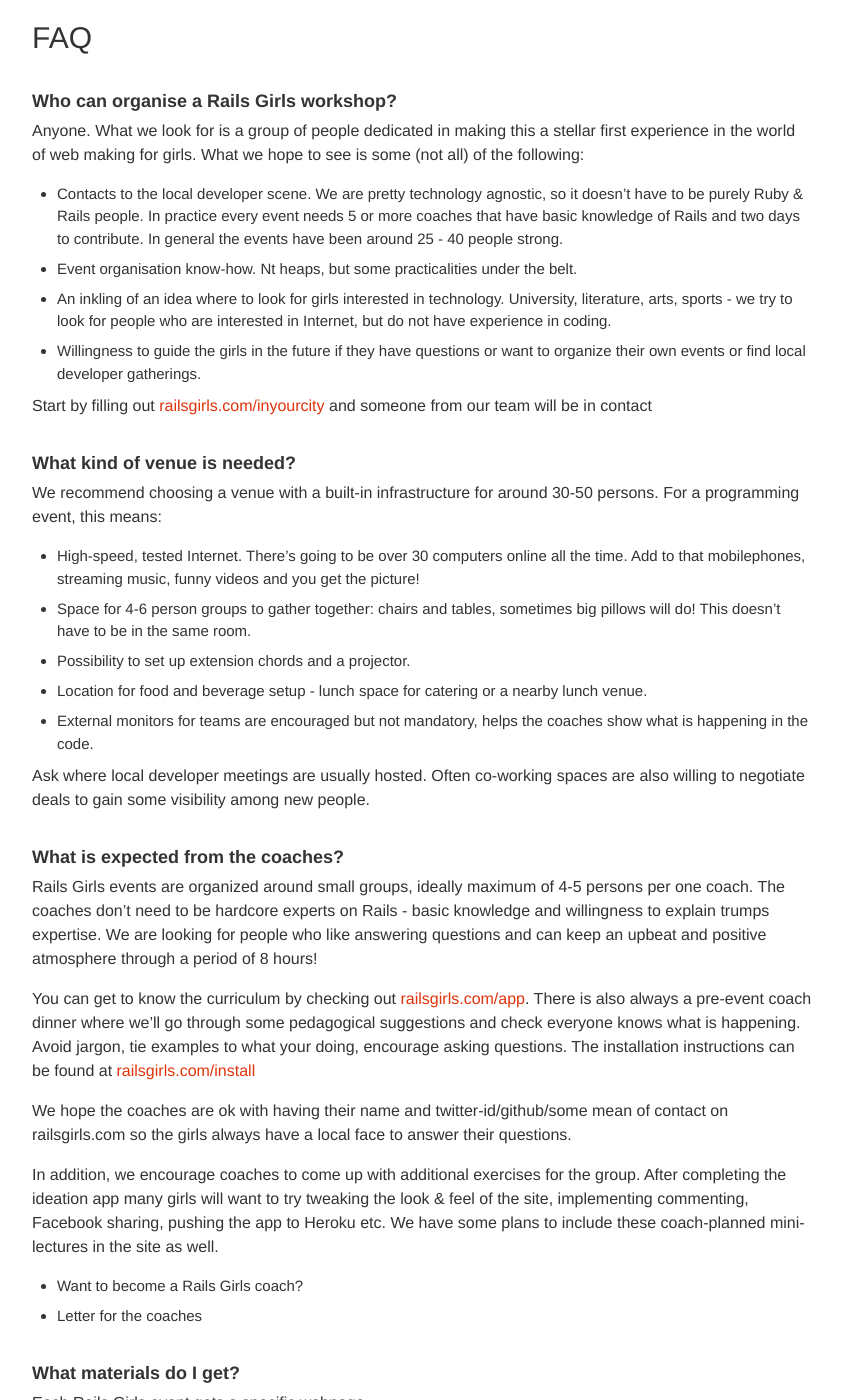
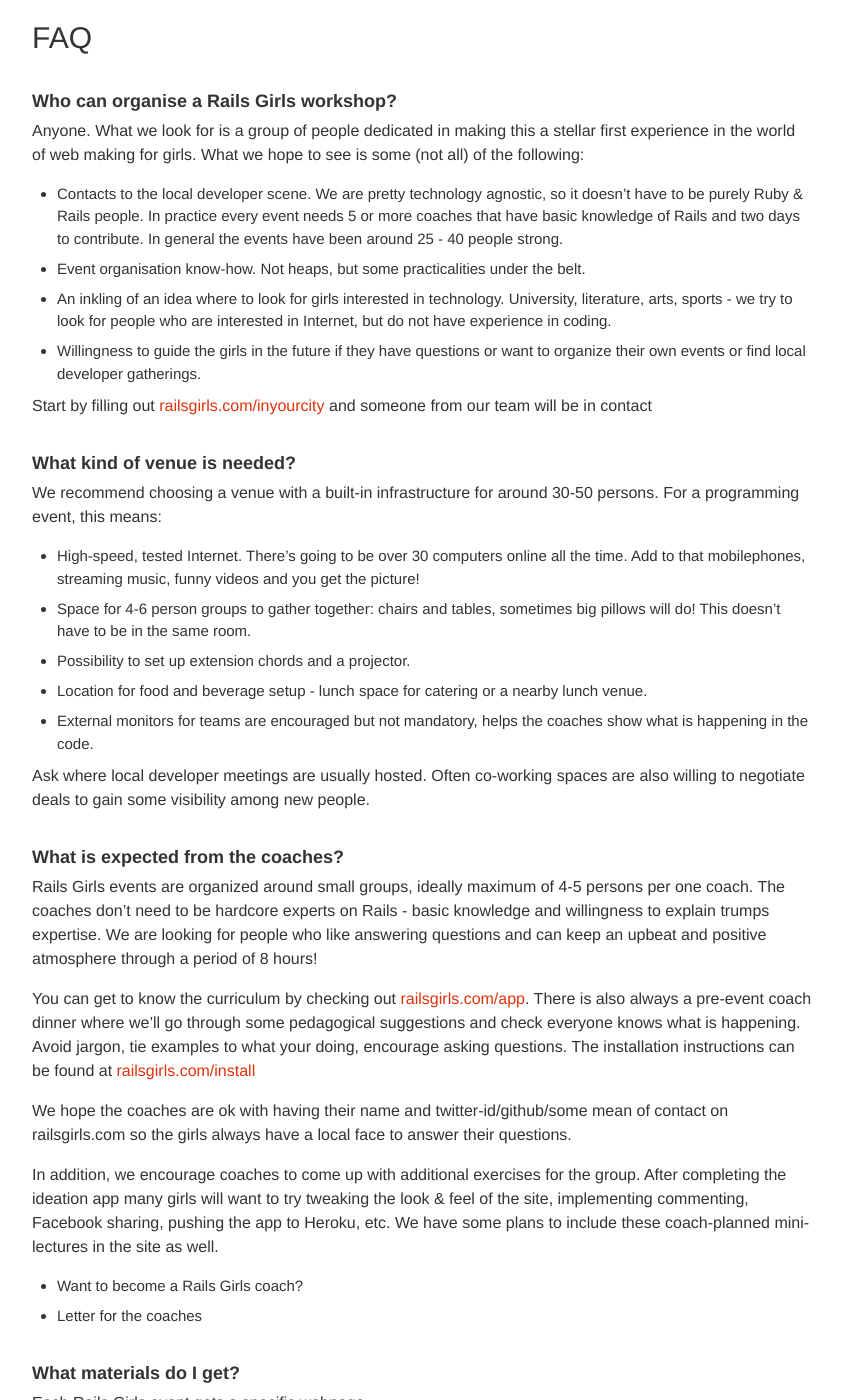
Before and after one commit to railsgirls/guides.railsgirls.com, a Jekyll site: the page built from _posts/2012-04-18-guide.markdown, in a window 1280 px wide and 1400 px high, scrolled down 6253 px. Shown: the whole window, without its empty margins (158-1000 px from the left). Built offline with Jekyll 4.4.1, drawn with Linux system fonts in a browser that asks for light colours; Markdown is read by kramdown in place of the engine named in the settings.

Commit message:
fix some typos

```diff
--- a/_posts/2012-04-18-guide.markdown
+++ b/_posts/2012-04-18-guide.markdown
@@ -224,7 +224,7 @@ Don’t give out the participant info, but sponsors are free to hang out at the
 Anyone. What we look for is a group of people dedicated in making this a stellar first experience in the world of web making for girls. What we hope to see is some (not all) of the following:
 
 * Contacts to the local developer scene. We are pretty technology agnostic, so it doesn’t have to be purely Ruby & Rails people. In practice every event needs 5 or more coaches that have basic knowledge of Rails and two days to contribute. In general the events have been around 25 - 40 people strong.
-* Event organisation know-how. Nt heaps, but some practicalities under the belt.
+* Event organisation know-how. Not heaps, but some practicalities under the belt.
 * An inkling of an idea where to look for girls interested in technology. University, literature, arts, sports - we try to look for people who are interested in Internet, but do not have experience in coding.
 * Willingness to guide the girls in the future if they have questions or want to organize their own events or find local developer gatherings.
 
@@ -250,7 +250,7 @@ You can get to know the curriculum by checking out [railsgirls.com/app](http://r
 
 We hope the coaches are ok with having their name and twitter-id/github/some mean of contact on railsgirls.com so the girls always have a local face to answer their questions.
 
-In addition, we encourage coaches to come up with additional exercises for the group. After completing the ideation app many girls will want to try tweaking the look & feel of the site, implementing commenting, Facebook sharing, pushing the app to Heroku etc. We have some plans to include these coach-planned mini-lectures in the site as well.
+In addition, we encourage coaches to come up with additional exercises for the group. After completing the ideation app many girls will want to try tweaking the look & feel of the site, implementing commenting, Facebook sharing, pushing the app to Heroku, etc. We have some plans to include these coach-planned mini-lectures in the site as well.
 
 * Want to become a Rails Girls coach?
 * Letter for the coaches
```
